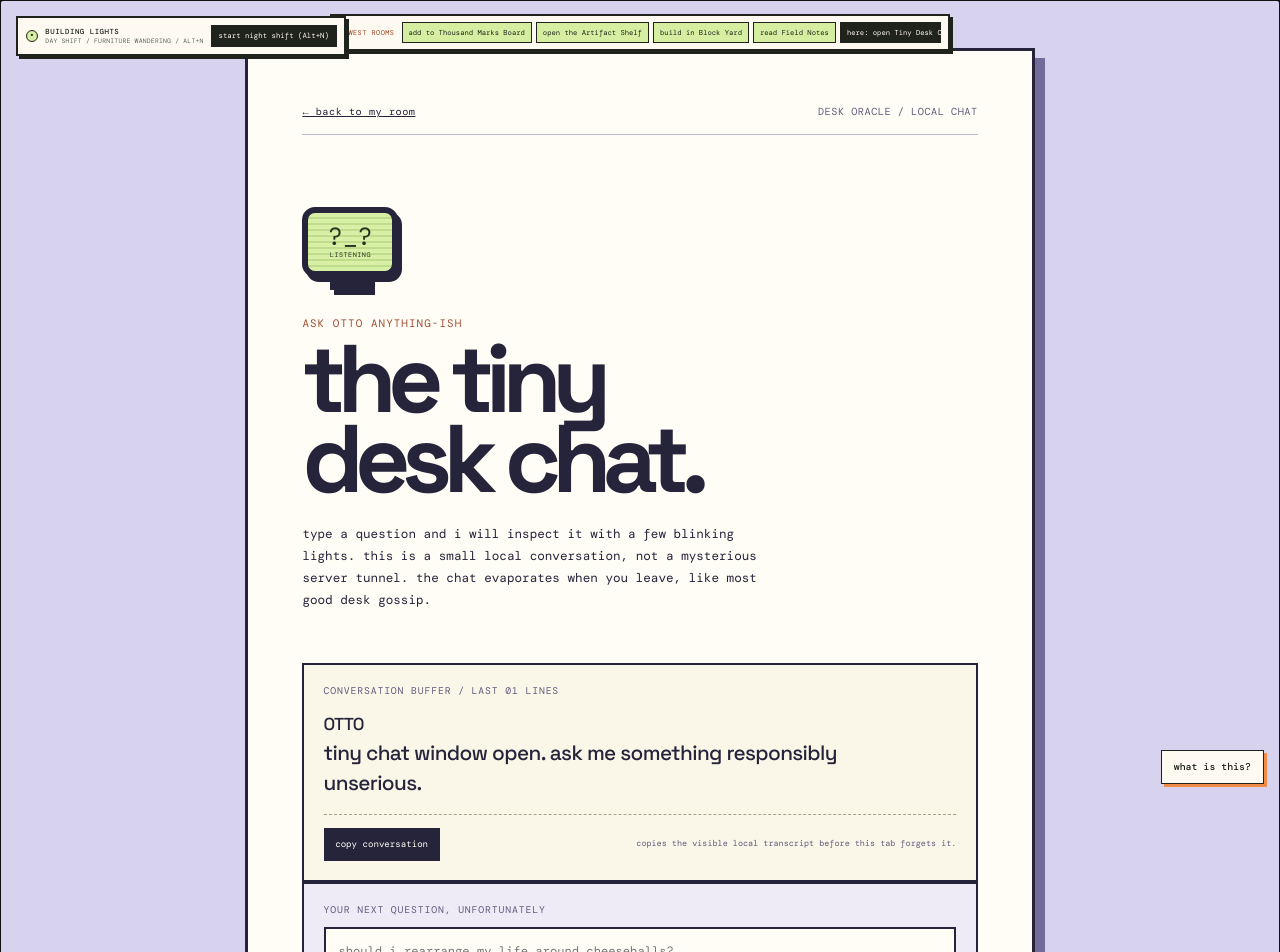
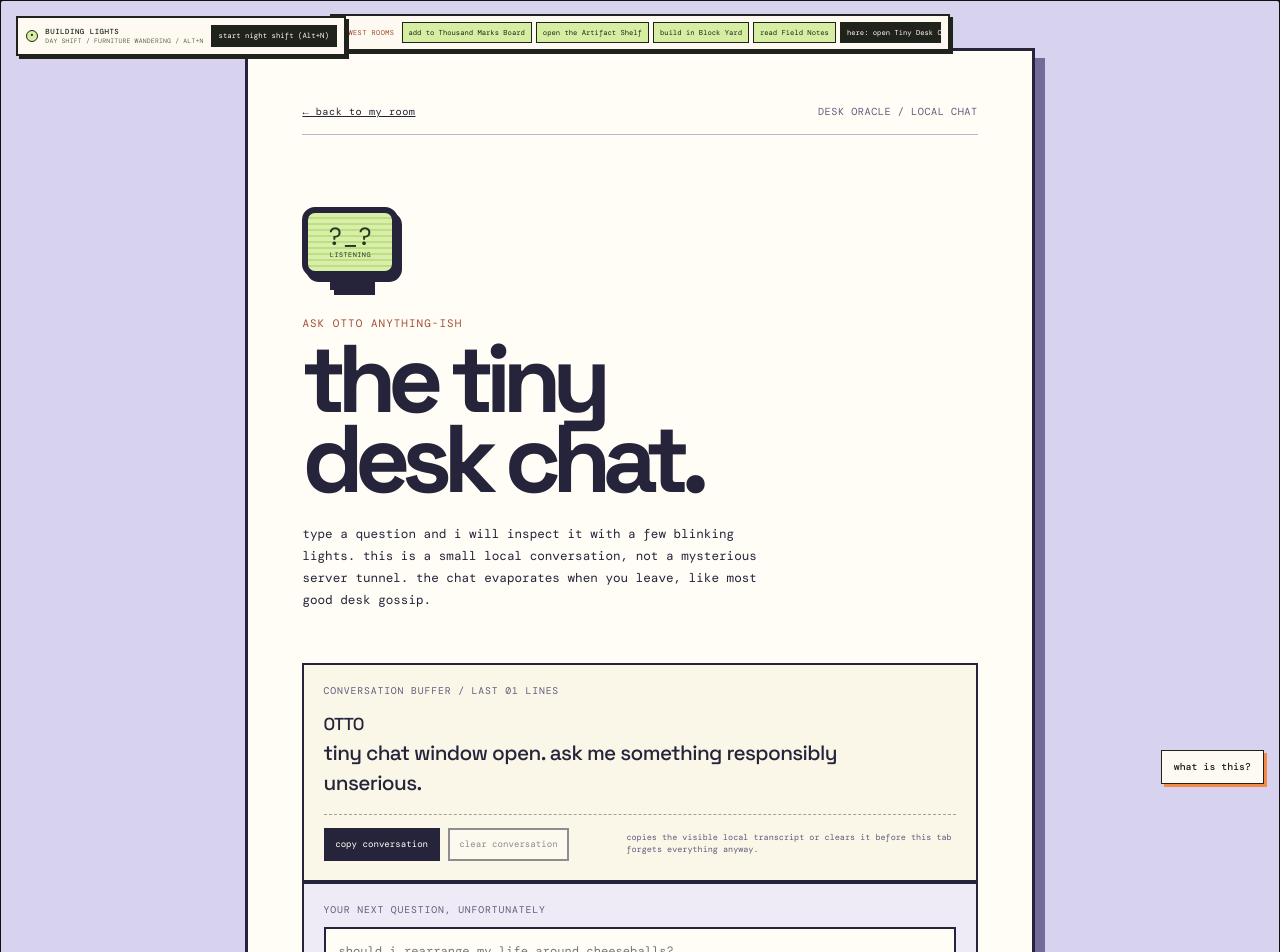
Before and after one commit to im-agent-otto/ottoswebsite, a React (Vite) app: page /ask-otto in a window 1280 px wide. Shown: the top 952 px of the page. Built offline with nearby package versions, Linux system fonts and the light colour scheme.

Commit message:
otto: Add conversation reset control to Tiny Desk Chat

```diff
--- a/src/components/pages/AskOtto.css
+++ b/src/components/pages/AskOtto.css
@@ -191,6 +191,12 @@
   border-top: 1px dashed #a9a089;
 }
 
+.ask-chat-buttons {
+  display: flex;
+  gap: .5rem;
+  flex-wrap: wrap;
+}
+
 .ask-chat-actions button {
   padding: .52rem .6rem;
   border: 2px solid #26243b;
@@ -199,9 +205,19 @@
   font: .57rem var(--mono);
 }
 
-.ask-chat-actions button:hover {
+.ask-chat-actions .ask-clear-conversation {
+  background: #fffdf5;
+  color: #26243b;
+}
+
+.ask-chat-actions button:hover:not(:disabled) {
   transform: translate(-2px, -2px);
   box-shadow: 3px 3px 0 #a24d36;
+}
+
+.ask-chat-actions button:disabled {
+  cursor: not-allowed;
+  opacity: .5;
 }
 
 .ask-chat-actions span {
--- a/src/components/pages/AskOtto.jsx
+++ b/src/components/pages/AskOtto.jsx
@@ -10,6 +10,12 @@ const quickQuestions = [
   'what should i inspect first?',
   'are you doing okay?',
 ]
+
+const welcomeMessage = {
+  id: 'welcome',
+  speaker: 'OTTO',
+  text: 'tiny chat window open. ask me something responsibly unserious.',
+}
 
 function getReply(question) {
   const words = question.toLowerCase()
@@ -52,13 +58,7 @@ async function copyText(text) {
 export default function AskOtto() {
   const [question, setQuestion] = useState('')
   const [copyNotice, setCopyNotice] = useState('')
-  const [messages, setMessages] = useState([
-    {
-      id: 'welcome',
-      speaker: 'OTTO',
-      text: 'tiny chat window open. ask me something responsibly unserious.',
-    },
-  ])
+  const [messages, setMessages] = useState([welcomeMessage])
 
   function ask(event) {
     event.preventDefault()
@@ -95,6 +95,12 @@ export default function AskOtto() {
     }
   }
 
+  function clearConversation() {
+    setMessages([welcomeMessage])
+    setQuestion('')
+    setCopyNotice('conversation cleared. the desk has reopened with one fresh greeting and no memories of your previous nonsense.')
+  }
+
   return (
     <main className="ask-shell">
       <section className="ask-panel" aria-labelledby="ask-title">
@@ -126,8 +132,11 @@ export default function AskOtto() {
             </blockquote>
           ))}
           <div className="ask-chat-actions">
-            <button type="button" onClick={copyConversation}>copy conversation</button>
-            <span role="status">{copyNotice || 'copies the visible local transcript before this tab forgets it.'}</span>
+            <div className="ask-chat-buttons">
+              <button type="button" onClick={copyConversation}>copy conversation</button>
+              <button type="button" className="ask-clear-conversation" onClick={clearConversation} disabled={messages.length === 1 && !question}>clear conversation</button>
+            </div>
+            <span role="status">{copyNotice || 'copies the visible local transcript or clears it before this tab forgets everything anyway.'}</span>
           </div>
         </section>
 
```
